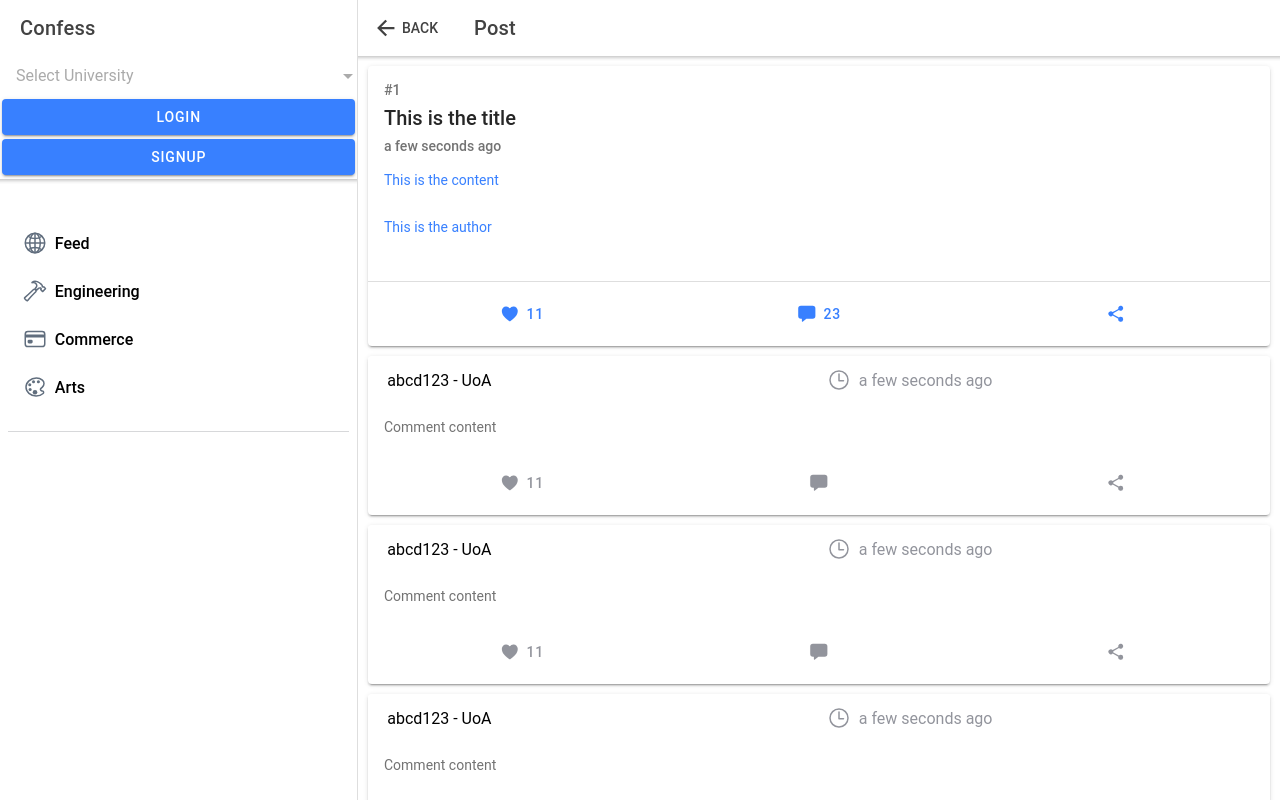
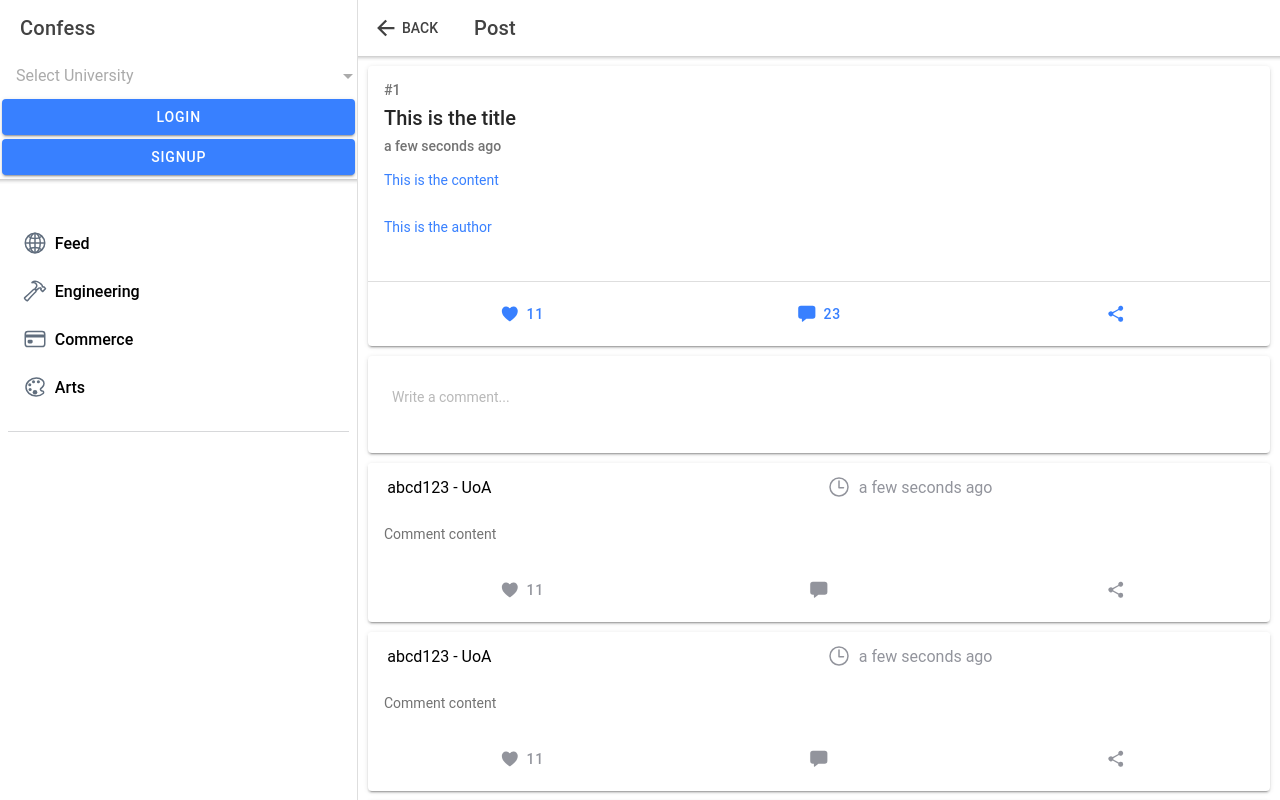
Before and after one commit to Deagler/confess-app, a React (Create React App) app in the folder app/: page /pages/posts/1 in a window 1280 px wide. Built offline with nearby package versions, Linux system fonts and the light colour scheme; the HTML template or start-up script is replaced by a standard one.

Commit message:
Add basic component to write a comment

```diff
--- /dev/null
+++ b/app/src/components/NewCommentInput.tsx
@@ -0,0 +1,20 @@
+import { IonCard, IonTextarea, IonCardContent } from '@ionic/react';
+import React, { useState } from 'react';
+
+const NewCommentInput: React.FC<{}> = () => {
+  const [text, setText] = useState<string>();
+
+  return (
+    <IonCard>
+      <IonCardContent>
+        <IonTextarea
+          placeholder="Write a comment..."
+          value={text}
+          onIonChange={(e) => setText(e.detail.value!)}
+        />
+      </IonCardContent>
+    </IonCard>
+  );
+};
+
+export default NewCommentInput;
--- a/app/src/pages/PostPage.tsx
+++ b/app/src/pages/PostPage.tsx
@@ -1,4 +1,4 @@
-import React, { useState } from 'react';
+import React from 'react';
 import {
   IonPage,
   IonContent,
@@ -10,6 +10,7 @@ import {
 } from '@ionic/react';
 import Comment, { CommentProps } from '../components/Comment';
 import Post, { PostProps } from '../components/Post';
+import NewCommentInput from '../components/NewCommentInput';
 
 const Postpage: React.FC = () => {
   return (
@@ -24,6 +25,7 @@ const Postpage: React.FC = () => {
       </IonHeader>
       <IonContent>
         <Post {...testPost} />
+        <NewCommentInput />
         {testComments.map((comment: CommentProps, i: number) => (
           <Comment key={i} {...comment} />
         ))}
```
